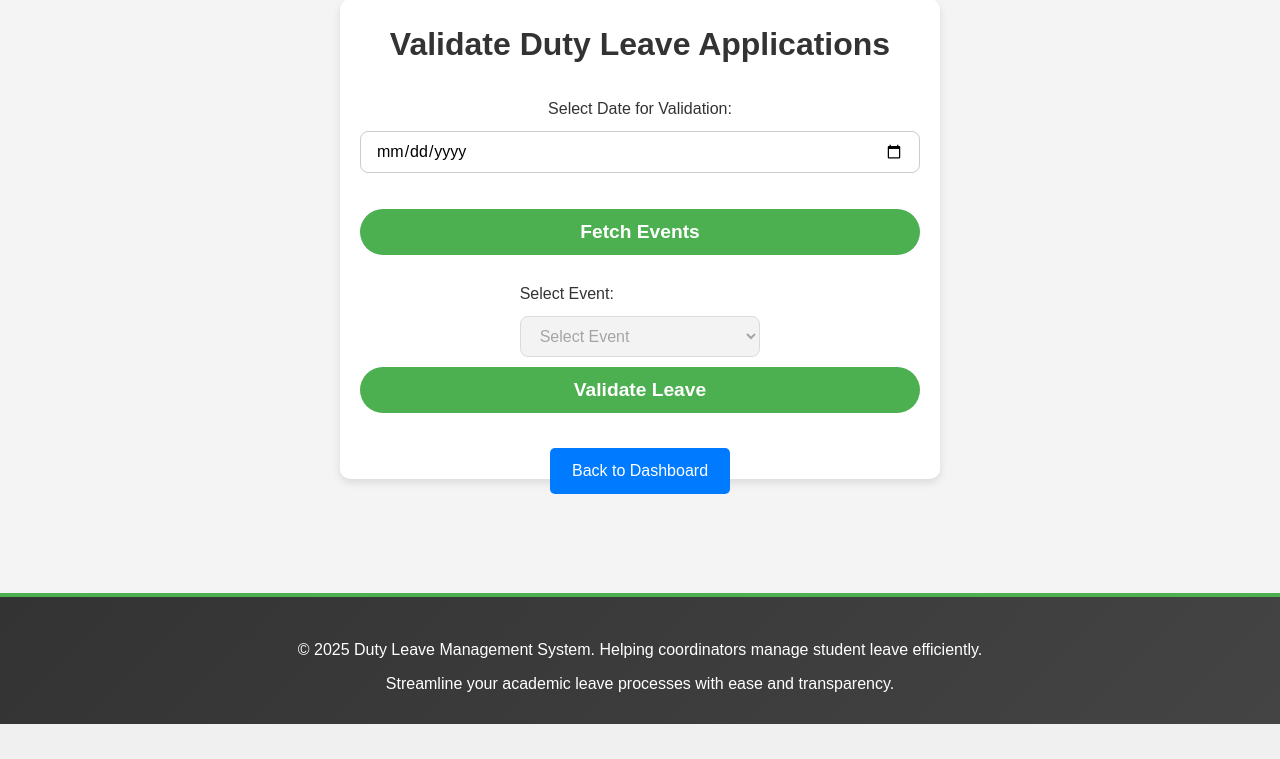
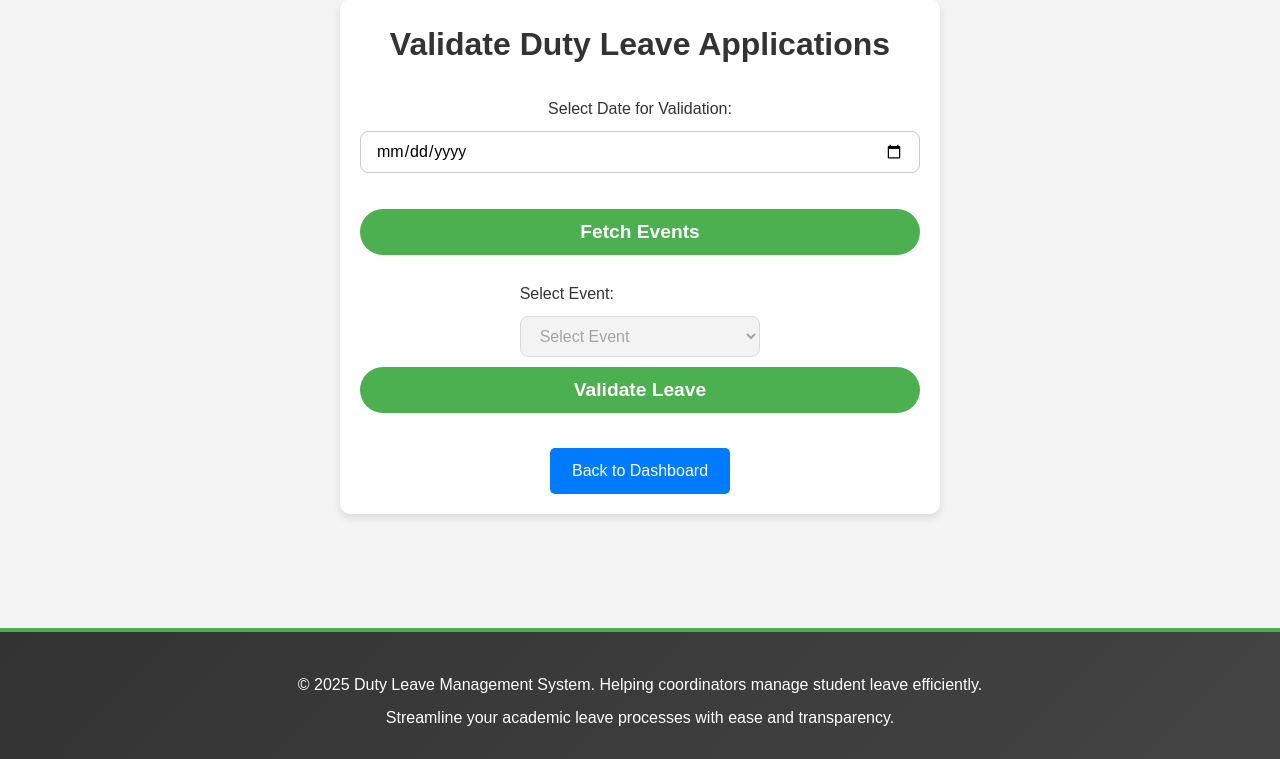
Before and after one commit to rachitk2312004/DLMS, a Flask app: template templates/validate_duty_leave.html in a window 1280 px wide. Shown: the part 155-914 px from the top of the page. Before the commit the page ends 879 px from the top, so only its background shows below. Run offline with Flask 3, Linux system fonts and the light colour scheme; the template is opened without the code that fills it, so the values that code supplies are empty.

Commit message:
Update validate_duty_leave.html

```diff
--- a/templates/validate_duty_leave.html
+++ b/templates/validate_duty_leave.html
@@ -15,7 +15,7 @@
             border-radius: 10px;
             box-shadow: 0 4px 8px rgba(0, 0, 0, 0.1);
             position: relative;
-            height: 60vh;
+            height: auto;
         }
 
         form {
```
